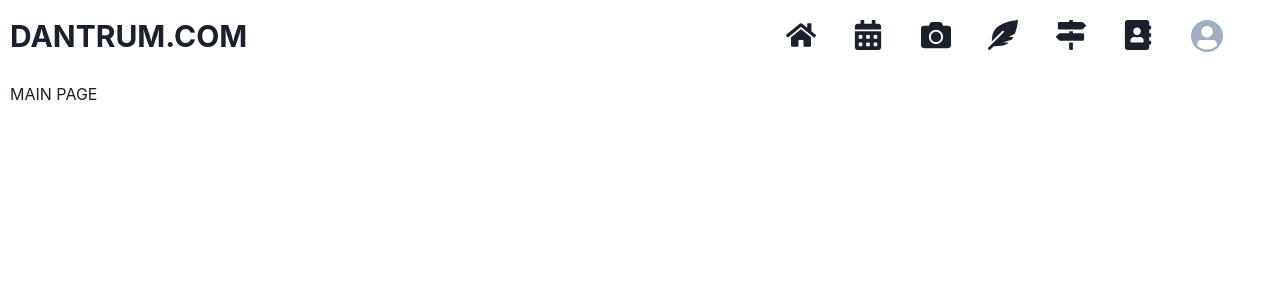
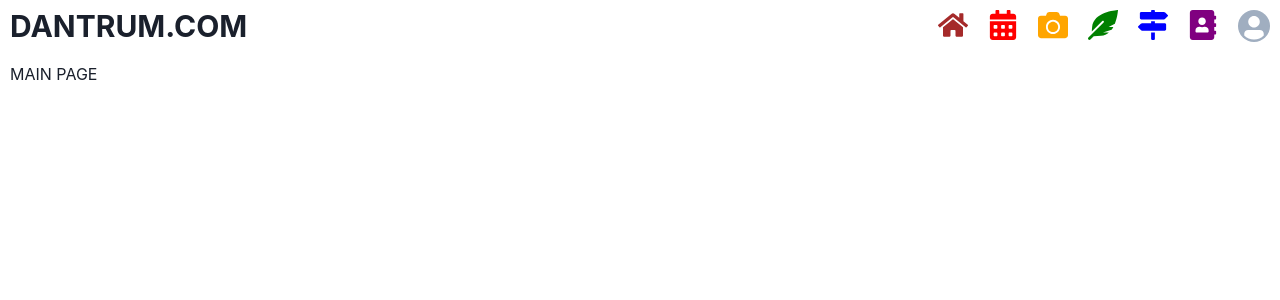
Before and after one commit to jackconwayiv/dantrumdotcom, a React (Vite) app in the folder frontend/: page / in a window 1280 px wide. Shown: the top 300 px of the page. Built offline with nearby package versions, Linux system fonts and the light colour scheme.

Commit message:
add pretty colors to the navbar

```diff
--- a/frontend/src/components/Navbar.tsx
+++ b/frontend/src/components/Navbar.tsx
@@ -13,73 +13,81 @@ function Navbar() {
   const navigate = useNavigate();
 
   return (
-    <Flex width="100vw" justifyContent="space-between" alignItems="center">
+    <Flex justifyContent="space-between" alignItems="center">
       <Heading
         size="lg"
         cursor="pointer"
         onClick={() => navigate("/")}
-        margin="10px"
+        paddingX="10px"
       >
         DANTRUM.COM
       </Heading>
-      <Flex width="40vw" justifyContent="space-evenly" margin="20px">
+      <Flex justifyContent="end" marginY="10px">
         <Tooltip label="Home" fontSize="md">
-          <span>
+          <Flex paddingX={"10px"}>
             <FaHome
               cursor="pointer"
               size="30px"
+              color="brown"
               onClick={() => navigate("/")}
             />
-          </span>
+          </Flex>
         </Tooltip>
         <Tooltip label="Calendar" fontSize="md">
-          <span>
+          <Flex paddingX={"10px"}>
             <FaCalendarAlt
               cursor="pointer"
               size="30px"
+              color="red"
               onClick={() => navigate("/calendar")}
             />
-          </span>
+          </Flex>
         </Tooltip>
 
         <Tooltip label="Photos" fontSize="md">
-          <span>
+          <Flex paddingX={"10px"}>
             <FaCamera
               cursor="pointer"
               size="30px"
+              color="orange"
               onClick={() => navigate("/albums")}
             />
-          </span>
+          </Flex>
         </Tooltip>
         <Tooltip label="Quotes" fontSize="md">
-          <span>
+          <Flex paddingX={"10px"}>
             <FaFeatherAlt
               cursor="pointer"
               size="30px"
+              color="green"
               onClick={() => navigate("/quotes")}
             />
-          </span>
+          </Flex>
         </Tooltip>
         <Tooltip label="Resources" fontSize="md">
-          <span>
+          <Flex paddingX={"10px"}>
             <FaMapSigns
               cursor="pointer"
               size="30px"
+              color="blue"
               onClick={() => navigate("/resources")}
             />
-          </span>
+          </Flex>
         </Tooltip>
         <Tooltip label="Friends" fontSize="md">
-          <span>
+          <Flex paddingX={"10px"}>
             <FaAddressBook
               cursor="pointer"
               size="30px"
+              color="purple"
               onClick={() => navigate("/users")}
             />
-          </span>
+          </Flex>
         </Tooltip>
         <Tooltip label="Profile" fontSize="md">
-          <Avatar size="sm" />
+          <Flex paddingX={"10px"}>
+            <Avatar size="sm" />
+          </Flex>
         </Tooltip>
       </Flex>
     </Flex>
```
